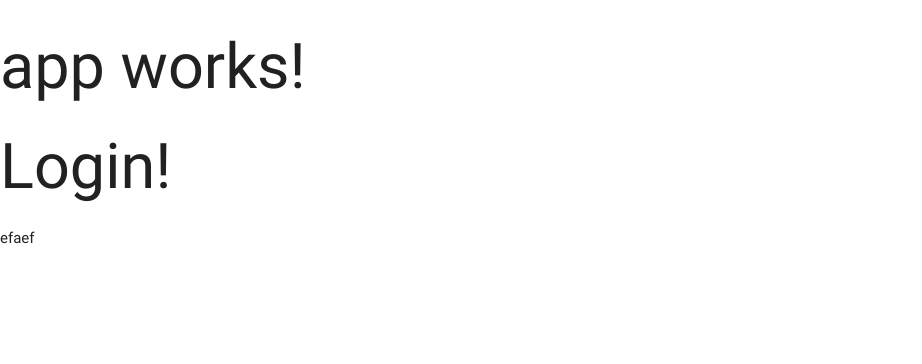
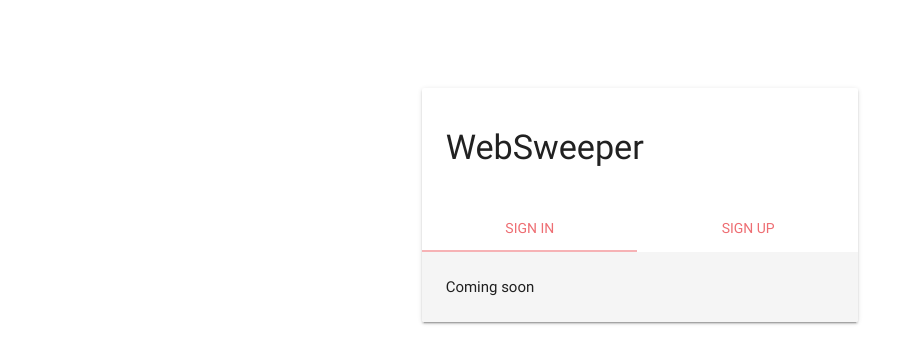
Before and after one commit to Mystaken/WebSweeper, an Angular app in the folder public/: page /login in a window 1280 px wide. Shown: the top 364 px of the page, without its empty margins (0-922 px from the left). Built offline with nearby package versions, Linux system fonts and the light colour scheme.

Commit message:
Add Login form UI

```diff
--- a/public/src/app/app.component.html
+++ b/public/src/app/app.component.html
@@ -1,4 +1 @@
-<h1>
-  {{title}}
-</h1>
 <router-outlet></router-outlet>
--- a/public/src/app/login.component.css
+++ b/public/src/app/login.component.css
@@ -0,0 +1,7 @@
+.hang-down {
+  transform: translateY(10vh);
+}
+
+.center {
+  text-align: center;
+}
--- a/public/src/app/login.component.html
+++ b/public/src/app/login.component.html
@@ -1,5 +1,41 @@
-<h1>
-  {{title}}
-</h1>
-
-efaef
+<div class="container">
+  <div class="row hang-down">
+    <div class="col s1 m3"></div>
+    <div class="col s10 m6">
+      <div class="card">
+        <div class="card-content">
+          <h4>WebSweeper</h4>
+        </div>
+        <div class="card-tabs">
+          <ul class="tabs tabs-fixed-width">
+            <li class="tab"><a class="active" href="#sign-in-tab">Sign in</a></li>
+            <li class="tab"><a class="active" href="#sign-up-tab">Sign up</a></li>
+          </ul>
+        </div>
+        <div class="card-content grey lighten-4">
+          <div id="sign-in-tab">Coming soon</div>
+          <div id="sign-up-tab">
+            <div class="row">
+              <div class="input-field col s12">
+                <input id="username" type="text" class="validate">
+                <label for="username">Username</label>
+              </div>
+              <div class="input-field col s12">
+                <input id="email" type="email" class="validate">
+                <label for="email">Email</label>
+              </div>
+              <div class="input-field col s12">
+                <input id="password" type="password" class="validate">
+                <label for="password">Password</label>
+              </div>
+            </div>
+            <div class="row center">
+              <a class="waves-effect waves-light btn">Sign in</a>
+            </div>
+          </div>
+        </div>
+      </div>
+    </div>
+    <div class="col s1 m3"></div>
+  </div>
+</div>
```
Also changed, not shown: 2 other files (tests, documents, lock files or other folders).
